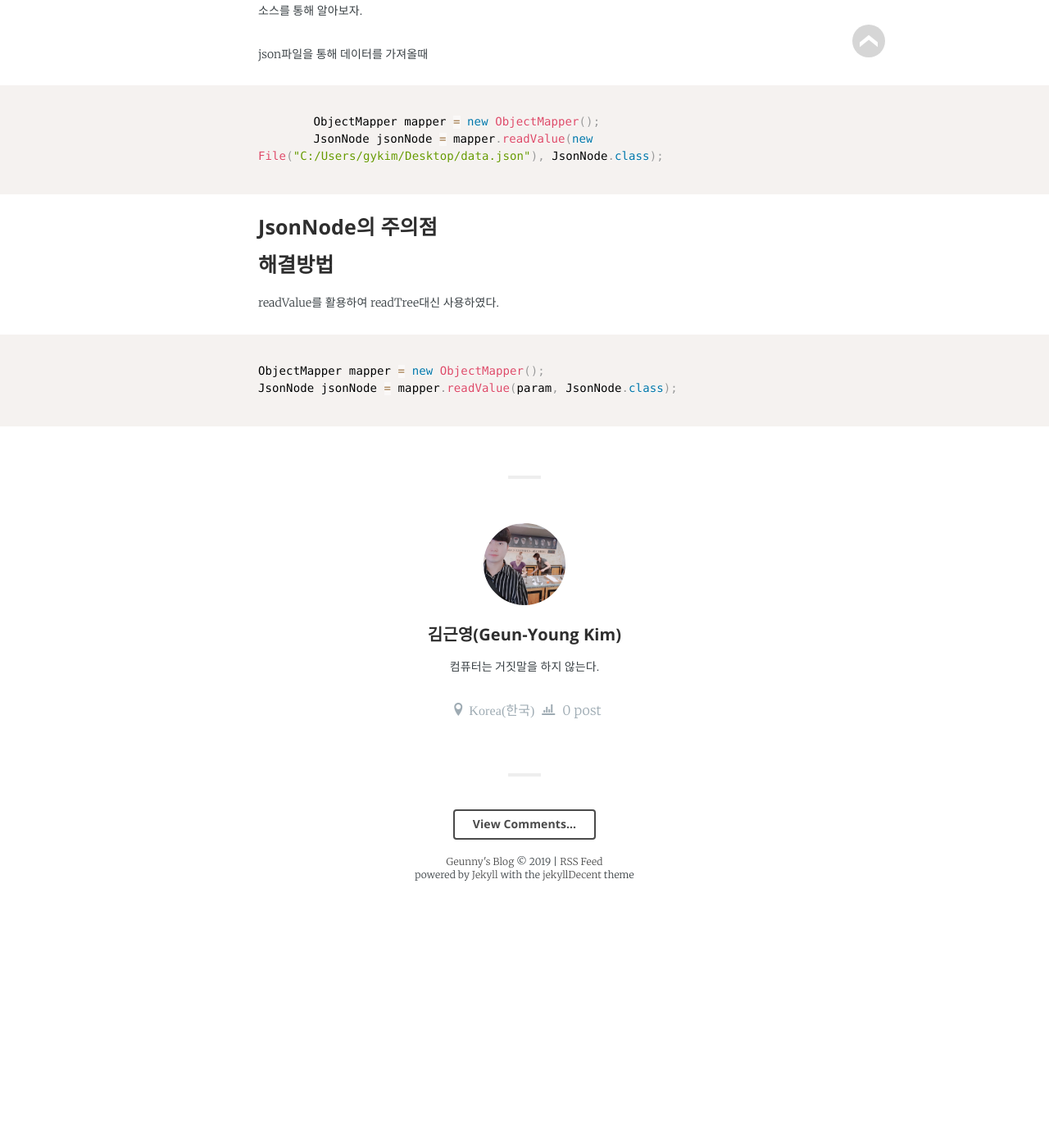
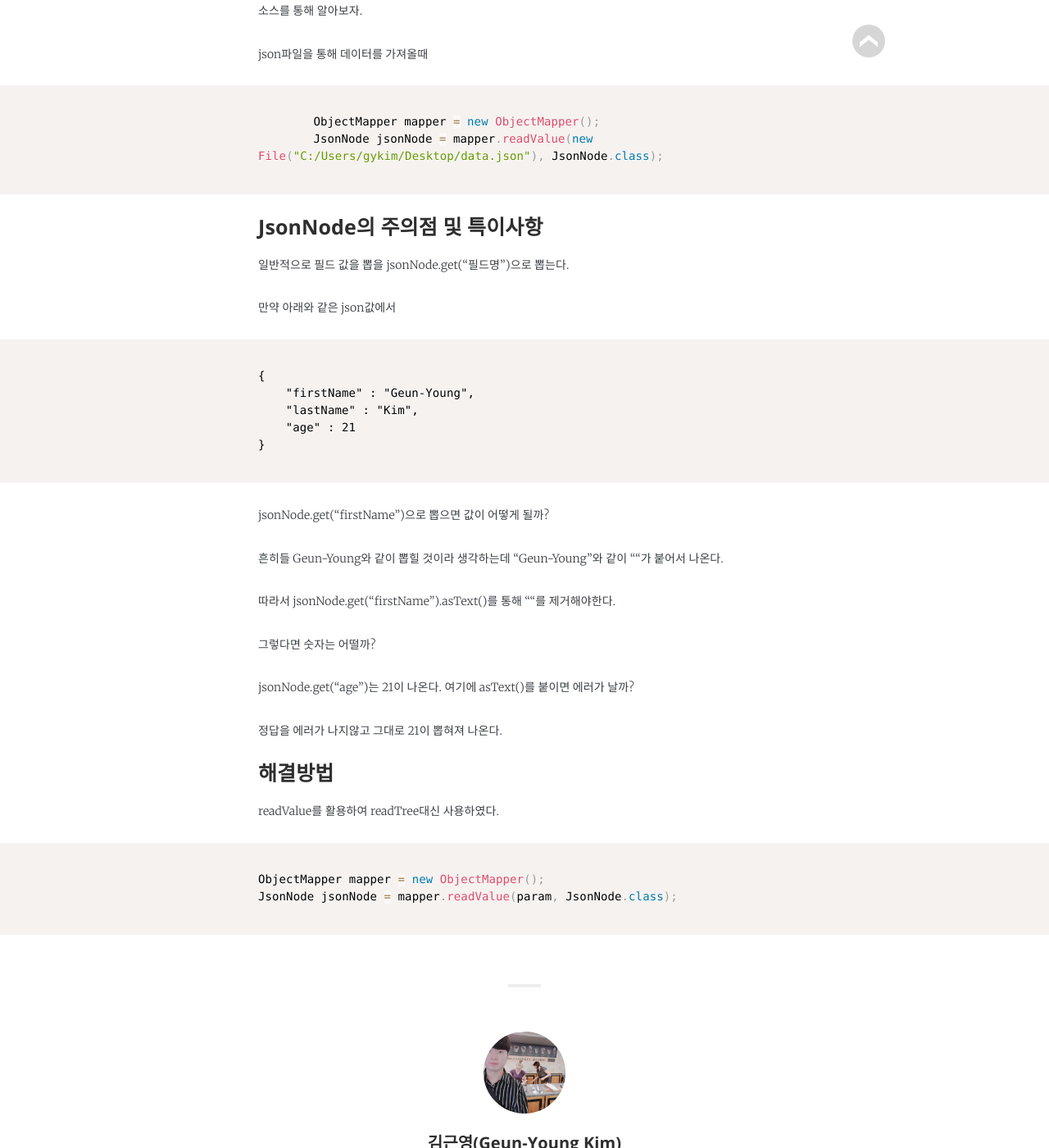
Before and after one commit to jwillmer/jekyllDecent, a Jekyll site: the page built from _posts/2019-06-25-JsonNode2.md, in a window 1280 px wide and 1400 px high, scrolled down 944 px. Shown: the whole window at 82% size. Built offline with Jekyll 4.4.1, drawn with Linux system fonts in a browser that asks for light colours; some web fonts are replaced; before the commit the page ends 2039 px from its top, so only the background shows below that.

Commit message:
Update 2019-06-25-JsonNode2.md

````diff
--- a/_posts/2019-06-25-JsonNode2.md
+++ b/_posts/2019-06-25-JsonNode2.md
@@ -37,8 +37,33 @@ json파일을 통해 데이터를 가져올때
 
 ```
 
-### JsonNode의 주의점
+### JsonNode의 주의점 및 특이사항
 
+일반적으로 필드 값을 뽑을 jsonNode.get("필드명")으로 뽑는다.
+
+만약 아래와 같은 json값에서
+
+```json
+
+{
+	"firstName" : "Geun-Young",
+	"lastName" : "Kim",
+	"age" : 21
+}
+
+```
+
+jsonNode.get("firstName")으로 뽑으면 값이 어떻게 될까?
+
+흔히들 Geun-Young와 같이 뽑힐 것이라 생각하는데 "Geun-Young"와 같이 ""가 붙어서 나온다.
+
+따라서 jsonNode.get("firstName").asText()를 통해 ""를 제거해야한다.
+
+그렇다면 숫자는 어떨까?
+
+jsonNode.get("age")는 21이 나온다. 여기에 asText()를 붙이면 에러가 날까?
+
+정답을 에러가 나지않고 그대로 21이 뽑혀져 나온다.
 
 
 
````
